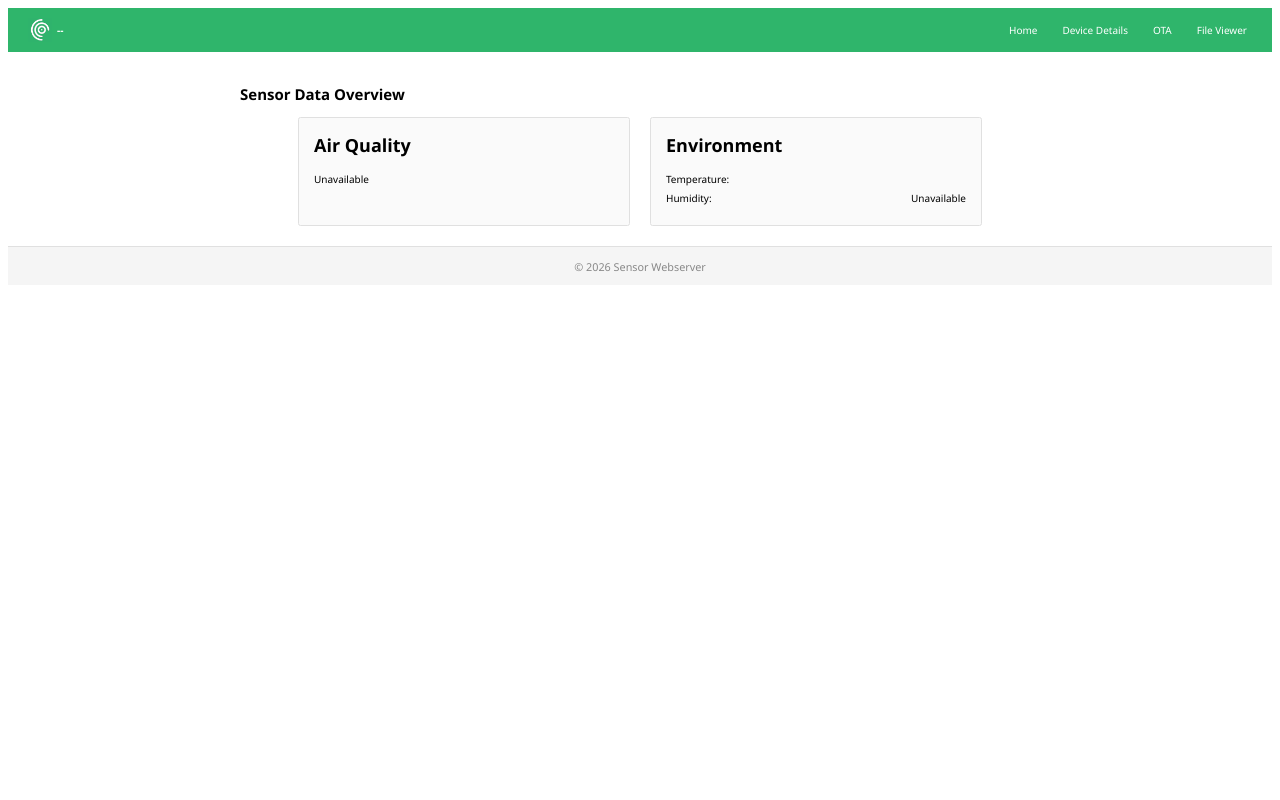
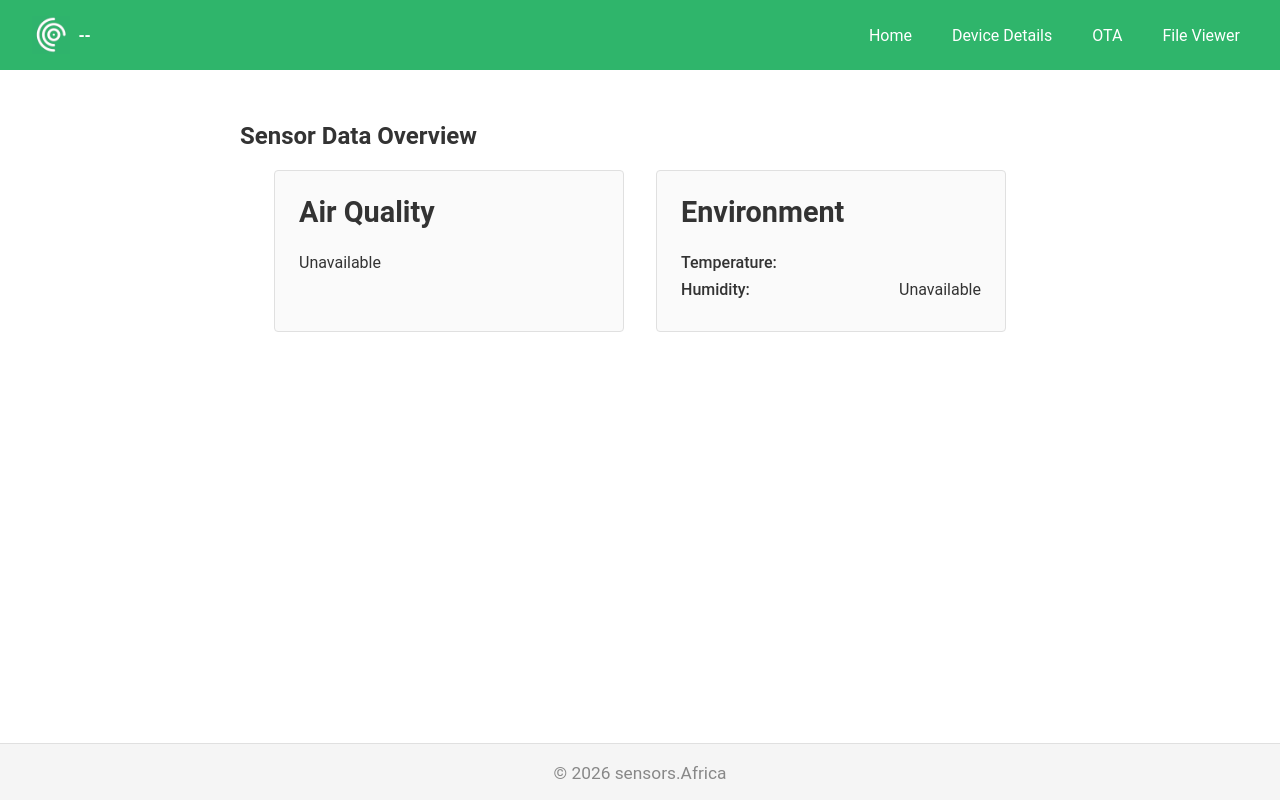
Before and after one commit to 0x00webs/esp32-webserver-ui, a website: page src/index.html in a window 1280 px wide. Drawn offline with Linux system fonts and the light colour scheme; no server answers.

Commit message:
feat: update footer copyright to reflect new branding

```diff
--- a/src/index.html
+++ b/src/index.html
@@ -73,7 +73,7 @@
 		</main>
 
 		<footer class="site-footer">
-			<small>&copy; 2026 Sensor Webserver</small>
+			<small>&copy; 2026 sensors.Africa</small>
 		</footer>
 
 		<script>
--- a/src/style.css
+++ b/src/style.css
@@ -13,21 +13,12 @@
 html {
 	font-family: 'Segoe UI', Tahoma, Geneva, Verdana, sans-serif;
 	/* 1rem = 10px */
-	font-size: 62.5%;
+	/* font-size: 62.5%; */
 	scroll-behavior: smooth;
 	height: 100%;
 }
 
 /* body take all the available height and width, use flex for sticky footer */
-margin: 0;
-font-family: var(--font);
-color: var(--text);
-background: var(--bg);
-min-height: 100vh;
-min-height: 100dvh;
-display: flex;
-flex-direction: column;
-height: 100%;
 body {
 	margin: 0;
 	font-family: var(--font);
```
Also changed, not shown: src/config.html (+1 -1 lines), src/device-details.html (+1 -1 lines), src/file-system.html (+1 -1 lines), src/ota.html (+1 -1 lines).
